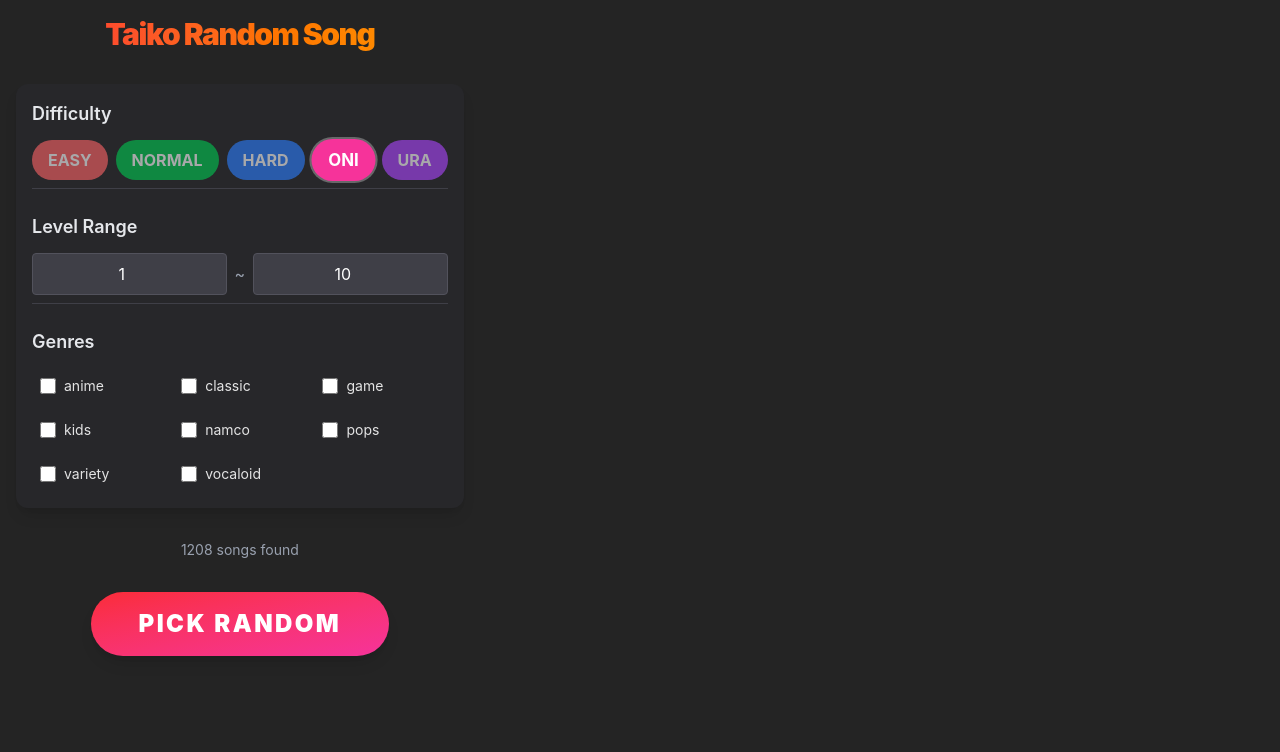
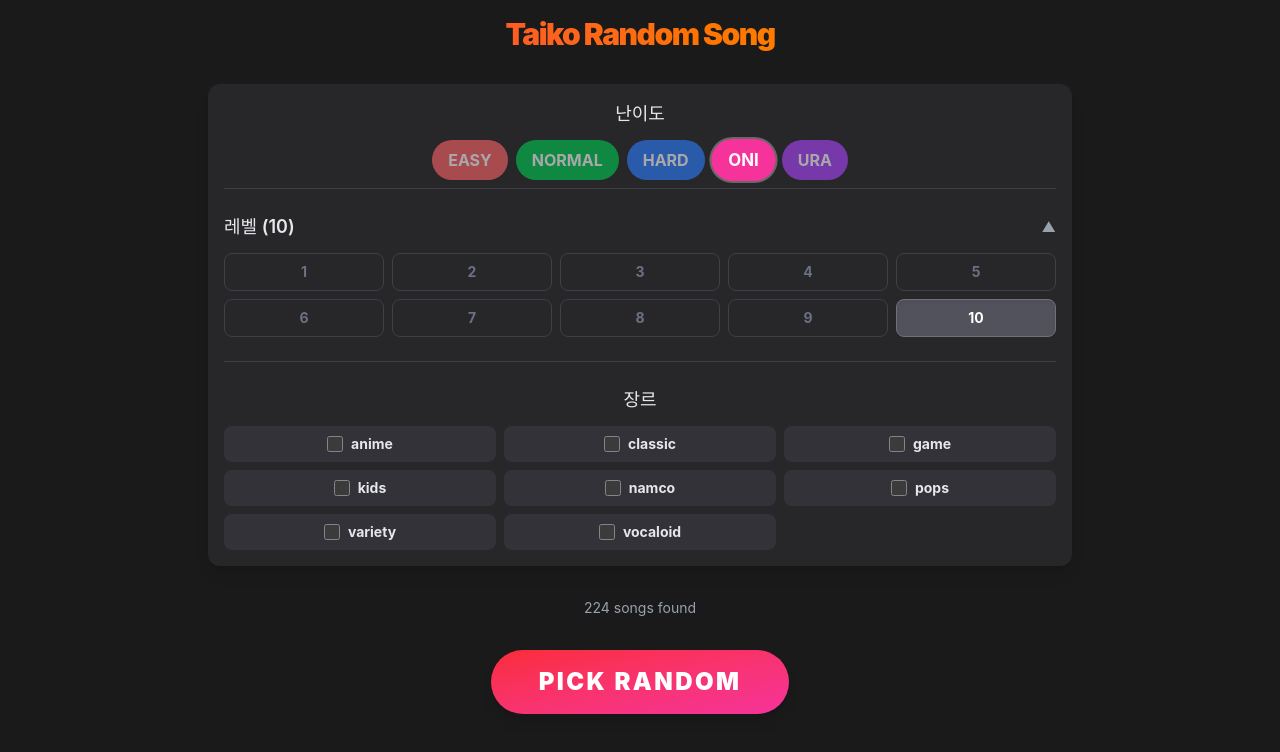
Before and after one commit to sja06006-git/taiko_random_song, a React (Vite) app: page / in a window 1280 px wide. Shown: the top 752 px of the page. Built offline with nearby package versions, Linux system fonts and the light colour scheme.

Commit message:
251222 1차 배포 테스트용

```diff
--- a/src/App.tsx
+++ b/src/App.tsx
@@ -8,8 +8,7 @@
 const INITIAL_FILTERS: FilterCriteria = {
   genres: [],
   difficulty: 'oni',
-  levelMin: 1,
-  levelMax: 10
+  levels: [10]
 };
 
 function App() {
--- a/src/components/FilterPanel.tsx
+++ b/src/components/FilterPanel.tsx
@@ -11,6 +11,7 @@
 
 export const FilterPanel: React.FC<FilterPanelProps> = ({ filters, onFilterChange }) => {
     const allGenres = getAllGenres();
+    const [isLevelOpen, setIsLevelOpen] = React.useState(true); // Default open to show selection
 
     const handleGenreChange = (genre: string) => {
         const newGenres = filters.genres.includes(genre)
@@ -23,19 +24,20 @@
         onFilterChange({ ...filters, difficulty });
     };
 
-    const handleLevelChange = (type: 'min' | 'max', value: string) => {
-        const numVal = parseInt(value) || 1;
-        onFilterChange({
-            ...filters,
-            [type === 'min' ? 'levelMin' : 'levelMax']: numVal
-        });
+    const handleLevelToggle = (level: number) => {
+        const currentLevels = filters.levels || [];
+        const newLevels = currentLevels.includes(level)
+            ? currentLevels.filter(l => l !== level)
+            : [...currentLevels, level].sort((a, b) => a - b);
+
+        onFilterChange({ ...filters, levels: newLevels });
     };
 
     return (
-        <div className="bg-zinc-800 p-6 rounded-xl mb-8 shadow-lg text-left md:p-4">
+        <div className="bg-zinc-800 p-6 rounded-xl mb-8 shadow-lg text-center md:p-4">
             <div className="mb-6 border-b border-zinc-700 pb-2">
-                <h3 className="text-lg text-gray-200 mb-3 font-semibold">Difficulty</h3>
-                <div className="flex flex-wrap gap-2 justify-start md:justify-center">
+                <h3 className="text-lg text-gray-200 mb-3 font-semibold">난이도</h3>
+                <div className="flex flex-wrap gap-2 justify-center">
                     {DIFFICULTIES.map(diff => (
                         <button
                             key={diff}
@@ -58,36 +60,47 @@
             </div>
 
             <div className="mb-6 border-b border-zinc-700 pb-2">
-                <h3 className="text-lg text-gray-200 mb-3 font-semibold">Level Range</h3>
-                <div className="flex items-center gap-2">
-                    <input
-                        type="number"
-                        min="1"
-                        max="10"
-                        className="p-2 bg-zinc-700 border border-zinc-600 rounded text-white text-center w-20 md:w-full md:text-base"
-                        value={filters.levelMin ?? 1}
-                        onChange={(e) => handleLevelChange('min', e.target.value)}
-                    />
-                    <span className="text-gray-400">~</span>
-                    <input
-                        type="number"
-                        min="1"
-                        max="10"
-                        className="p-2 bg-zinc-700 border border-zinc-600 rounded text-white text-center w-20 md:w-full md:text-base"
-                        value={filters.levelMax ?? 10}
-                        onChange={(e) => handleLevelChange('max', e.target.value)}
-                    />
-                </div>
+                <button
+                    onClick={() => setIsLevelOpen(!isLevelOpen)}
+                    className="w-full flex items-center justify-between text-lg text-gray-200 mb-3 font-semibold focus:outline-none"
+                >
+                    <span>레벨 ({filters.levels.length > 0 ? filters.levels.join(', ') : '선택 안함'})</span>
+                    <span className="text-sm text-gray-400">{isLevelOpen ? '▲' : '▼'}</span>
+                </button>
+
+                {isLevelOpen && (
+                    <div className="grid grid-cols-5 gap-2 justify-items-center mb-4 animate-slide-down">
+                        {Array.from({ length: 10 }, (_, i) => i + 1).map(num => (
+                            <label
+                                key={num}
+                                className={`
+                                    flex items-center justify-center cursor-pointer w-full py-2 rounded-lg font-bold text-sm transition-colors border
+                                    ${filters.levels.includes(num)
+                                        ? 'bg-zinc-600 border-zinc-500 text-white shadow-inner'
+                                        : 'bg-zinc-800 border-zinc-700 text-gray-500 hover:bg-zinc-700'}
+                                `}
+                            >
+                                <input
+                                    type="checkbox"
+                                    className="hidden"
+                                    checked={filters.levels.includes(num)}
+                                    onChange={() => handleLevelToggle(num)}
+                                />
+                                {num}
+                            </label>
+                        ))}
+                    </div>
+                )}
             </div>
 
             <div>
-                <h3 className="text-lg text-gray-200 mb-3 font-semibold">Genres</h3>
-                <div className="grid grid-cols-[repeat(auto-fill,minmax(100px,1fr))] gap-2 md:grid-cols-2 lg:grid-cols-3">
+                <h3 className="text-lg text-gray-200 mb-3 font-semibold">장르</h3>
+                <div className="grid grid-cols-[repeat(auto-fill,minmax(100px,1fr))] gap-2 md:grid-cols-2 lg:grid-cols-3 justify-items-center">
                     {allGenres.map(genre => (
                         <label
                             key={genre}
-                            className={`flex items-center cursor-pointer p-2 rounded-lg transition-colors select-none text-sm
-                                ${filters.genres.includes(genre) ? 'bg-zinc-700' : 'hover:bg-zinc-700/50'}
+                            className={`flex items-center justify-center cursor-pointer p-2 rounded-lg transition-colors select-none text-sm w-full font-bold
+                                ${filters.genres.includes(genre) ? 'bg-zinc-600 text-white' : 'bg-zinc-700/50 text-gray-200 hover:bg-zinc-700 hover:text-white'}
                             `}
                         >
                             <input
--- a/src/components/SongCard.tsx
+++ b/src/components/SongCard.tsx
@@ -38,11 +38,11 @@
             </div>
 
             <h2 className="text-3xl font-bold leading-tight mb-2 text-zinc-900 break-keep" title={song.title}>
-                {song.titleKo || song.title}
+                {song.title}
             </h2>
 
             {song.titleKo && song.title !== song.titleKo && (
-                <div className="text-sm text-gray-500 mb-4">{song.title}</div>
+                <div className="text-sm text-gray-500 mb-4">{song.titleKo}</div>
             )}
 
             <div className="flex flex-col gap-1 text-sm text-gray-600 mb-6">
--- a/src/index.css
+++ b/src/index.css
@@ -5,9 +5,9 @@
   line-height: 1.5;
   font-weight: 400;
 
-  color-scheme: light dark;
+  color-scheme: dark;
   color: rgba(255, 255, 255, 0.87);
-  background-color: #242424;
+  background-color: #1a1a1a;
 
   font-synthesis: none;
   text-rendering: optimizeLegibility;
@@ -17,8 +17,11 @@
 
 body {
   margin: 0;
-  display: flex;
-  place-items: center;
   min-width: 320px;
   min-height: 100vh;
+  background-color: #1a1a1a;
 }
+
+#root {
+  width: 100%;
+}
--- a/src/utils/songData.ts
+++ b/src/utils/songData.ts
@@ -50,8 +50,7 @@
 export interface FilterCriteria {
     genres: string[];
     difficulty: Difficulty;
-    levelMin?: number;
-    levelMax?: number;
+    levels: number[];
 }
 
 // Cast the raw data to the Song array interface
@@ -84,9 +83,20 @@
         const course = song.courses[criteria.difficulty];
         if (!course) return false;
 
-        // 3. Level Range Filter
-        if (criteria.levelMin !== undefined && course.level < criteria.levelMin) return false;
-        if (criteria.levelMax !== undefined && course.level > criteria.levelMax) return false;
+        // 3. Level Filter (Multi-select)
+        // If levels array is empty, we might typically show all, but here we require strict selection.
+        // Actually, let's say if empty, show nothing? Or show all?
+        // The prompt says "default level 10 checked", implying usage of specific checks.
+        // Let's ensure strict checking: if course.level is not in criteria.levels, return false.
+        if (criteria.levels.length > 0) {
+            if (!criteria.levels.includes(course.level)) return false;
+        } else {
+            // If no levels selected, logically no songs match specific level criteria.
+            // But usually in UI if nothing selected implies "All".
+            // However, user asked for "level 10 checked by default", so "nothing selected" might mean nothing.
+            // Let's assume strict filtering.
+            return false;
+        }
 
         // 4. Deleted Filter
         if (song.isDeleted === 1) return false;
```
